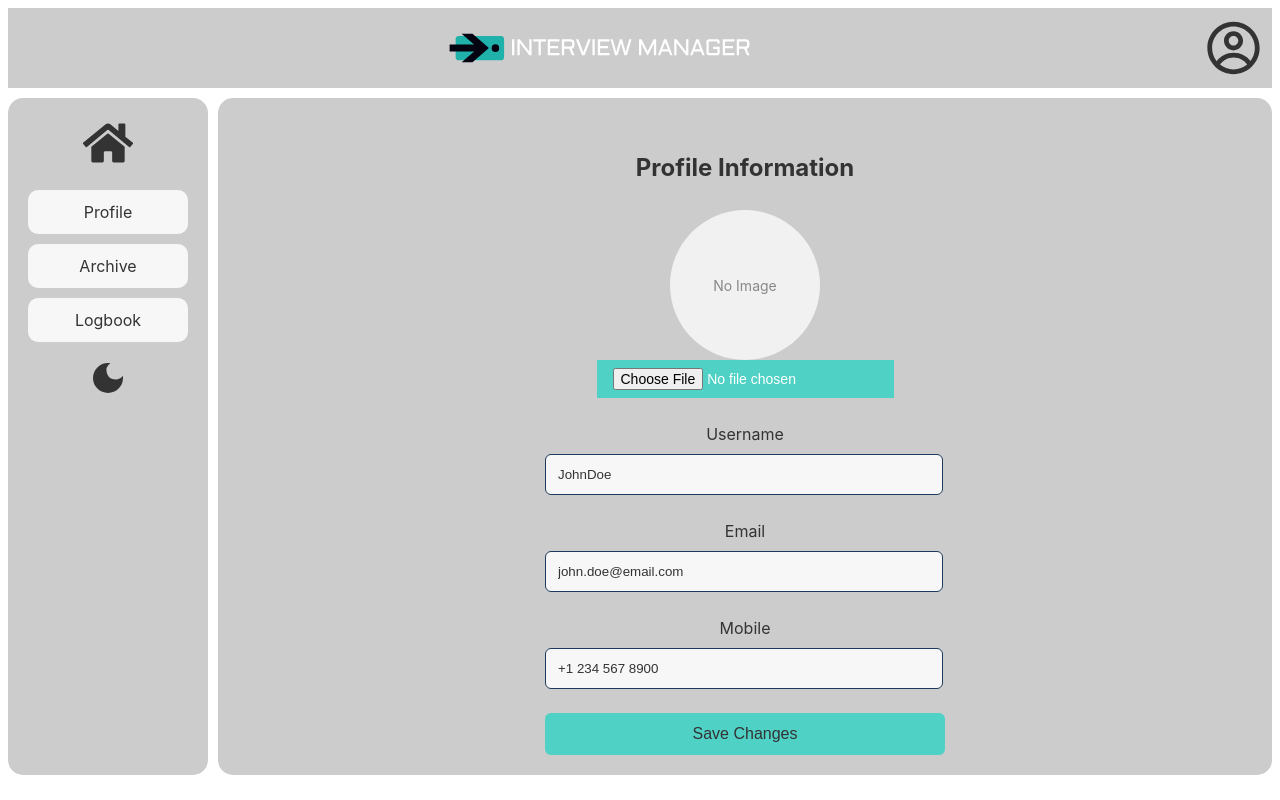
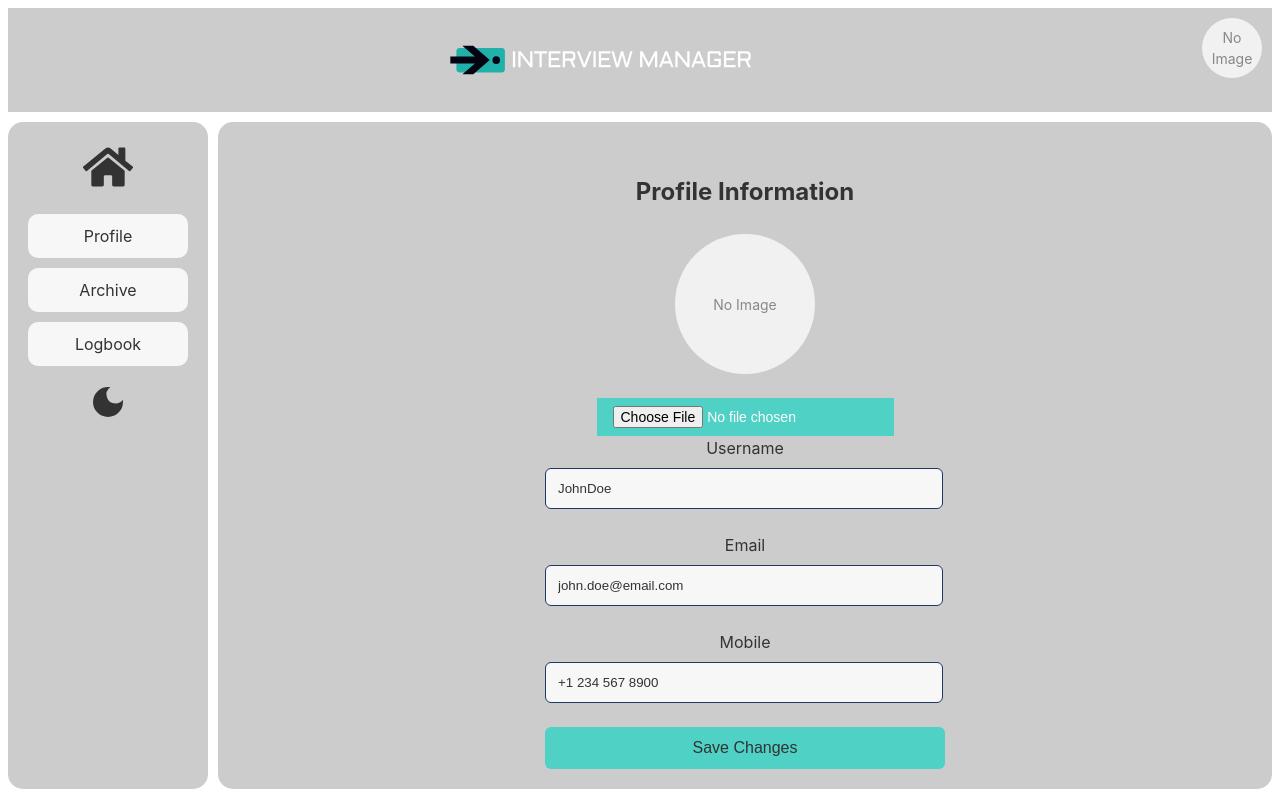
Before and after one commit to johnfa1508/interview-manager-client, a React (Vite) app: page /profile in a window 1280 px wide. Built offline with nearby package versions, Linux system fonts and the light colour scheme; no server answers.

Commit message:
Make profileImage component. Add profileImage to Header

```diff
--- /dev/null
+++ b/src/components/ProfileImage/index.jsx
@@ -0,0 +1,26 @@
+/* eslint-disable react/prop-types */
+import './style.css';
+const ProfileImage = ({ image, size = '130px' }) => {
+  return (
+    <div className="profile-image-container">
+      {image ? (
+        <img
+          src={image}
+          alt="Profile"
+          className="profile-image"
+          style={{ width: size, height: size }}
+        />
+      ) : (
+        <div
+        /*CHANGE THIS WITH DEFAULT PRPOFILE PIC*/
+          className="profile-image-placeholder"
+          style={{ width: size, height: size }}
+        >
+          No Image
+        </div>
+      )}
+    </div>
+  );
+};
+
+export default ProfileImage;
--- /dev/null
+++ b/src/components/ProfileImage/style.css
@@ -0,0 +1,22 @@
+.profile-image-container {
+    display: flex;
+    flex-direction: column;
+    align-items: center;
+    margin-bottom: 24px;
+  }
+
+  .profile-image {
+    border-radius: 50%;
+    object-fit: cover;
+    margin-bottom: 16px;
+  }
+
+  .profile-image-placeholder {
+    background-color: #f1f1f1;
+    display: flex;
+    align-items: center;
+    justify-content: center;
+    font-size: 14px;
+    color: #888;
+    border-radius: 50%;
+  }
--- a/src/components/header/index.jsx
+++ b/src/components/header/index.jsx
@@ -1,5 +1,6 @@
 import HeaderLogo from '../headerLogo';
-import { CgProfile } from 'react-icons/cg';
+//import { CgProfile } from 'react-icons/cg';
+import ProfileImage from '../ProfileImage';
 
 import './style.css';
 
@@ -7,7 +8,7 @@ export default function Header() {
   return (
     <header>
       <HeaderLogo textColor={'#FFFFFF'} arrowColor={'#030311'} boxColor={'#20b2aa'} />
-      <CgProfile className="header-icon" />
+      <ProfileImage size="60px" />
     </header>
   );
 }
--- a/src/pages/profilepage/index.jsx
+++ b/src/pages/profilepage/index.jsx
@@ -2,6 +2,7 @@
 import { useState } from 'react';
 import Header from '../../components/header';
 import NavBar from '../../components/navigation';
+import ProfileImage from '../../components/ProfileImage';
 import './style.css';
 
 const ProfilePage = () => {
@@ -12,7 +13,7 @@ const ProfilePage = () => {
   });
 
   const [isSaving, setIsSaving] = useState(false);
-  const [image, setImage] = useState(null); // Store image as a byte array
+  const [image, setImage] = useState(null);
 
   const handleChange = (e) => {
     const { name, value } = e.target;
@@ -46,7 +47,6 @@ const ProfilePage = () => {
       };
       reader.readAsDataURL(file);
     }
-    console.log(image)
   };
 
   return (
@@ -57,19 +57,14 @@ const ProfilePage = () => {
         <div className="profile-container">
           <h2 className="profile-title">Profile Information</h2>
 
-          <div className="profile-image-container">
-            {image ? (
-              <img src={image} alt="Profile" className="profile-image" />
-            ) : (
-              <div className="profile-image-placeholder">No Image</div>
-            )}
+          <ProfileImage image={image} size="140px" />
+
           <input
             type="file"
             accept="image/*"
             onChange={handleImageChange}
             className="image-upload-button"
           />
-          </div>
 
           <form onSubmit={handleSubmit} className="profile-form">
             <div className="form-group">
--- a/src/pages/profilepage/style.css
+++ b/src/pages/profilepage/style.css
@@ -8,33 +8,6 @@
   font-size: 24px;
   font-weight: bold;
   margin-bottom: 24px;
-}
-
-.profile-image-container {
-  display: flex;
-  flex-direction: column;
-  align-items: center;
-  margin-bottom: 24px;
-}
-
-.profile-image {
-  width: 150px;
-  height: 150px;
-  border-radius: 50%;
-  object-fit: cover;
-  margin-bottom: 16px;
-}
-
-.profile-image-placeholder {
-  width: 150px;
-  height: 150px;
-  border-radius: 50%;
-  background-color: #f1f1f1;
-  display: flex;
-  align-items: center;
-  justify-content: center;
-  font-size: 14px;
-  color: #888;
 }
 
 .image-upload-button {
```
Lines whose indentation alone changed are shown as unchanged.
